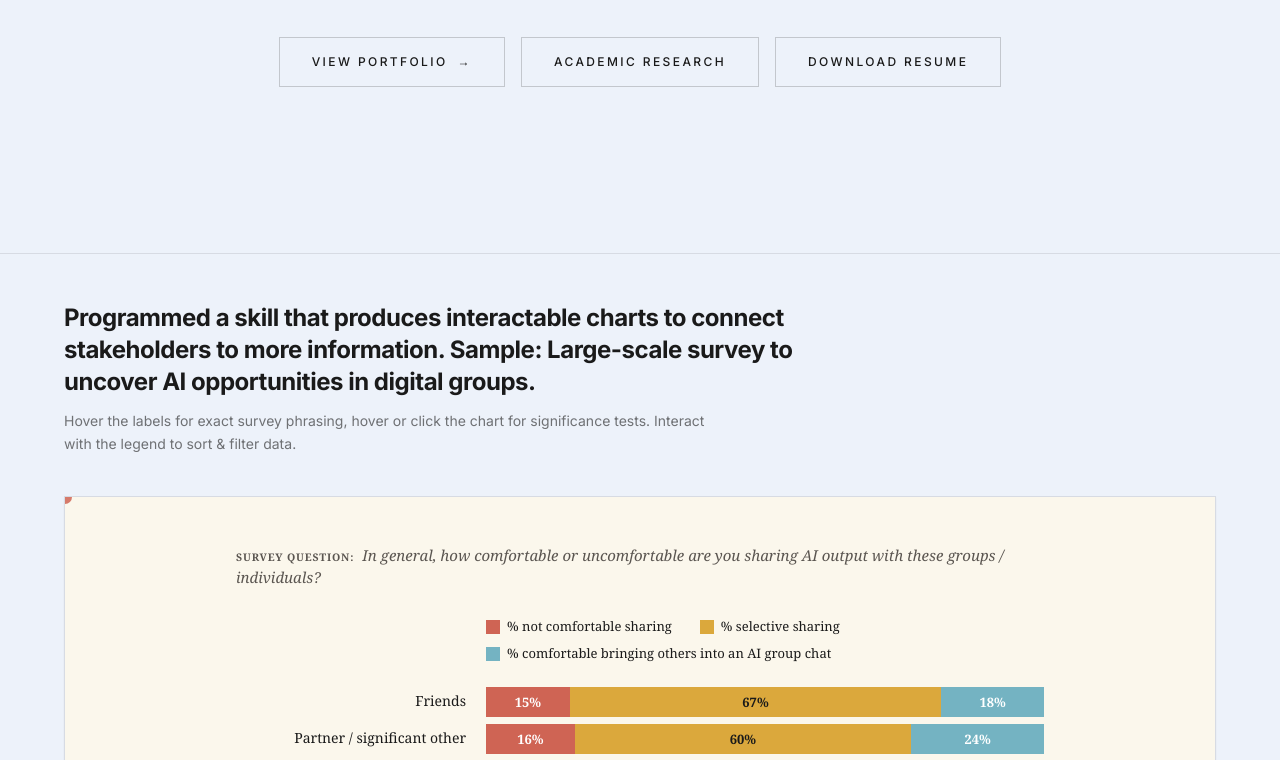
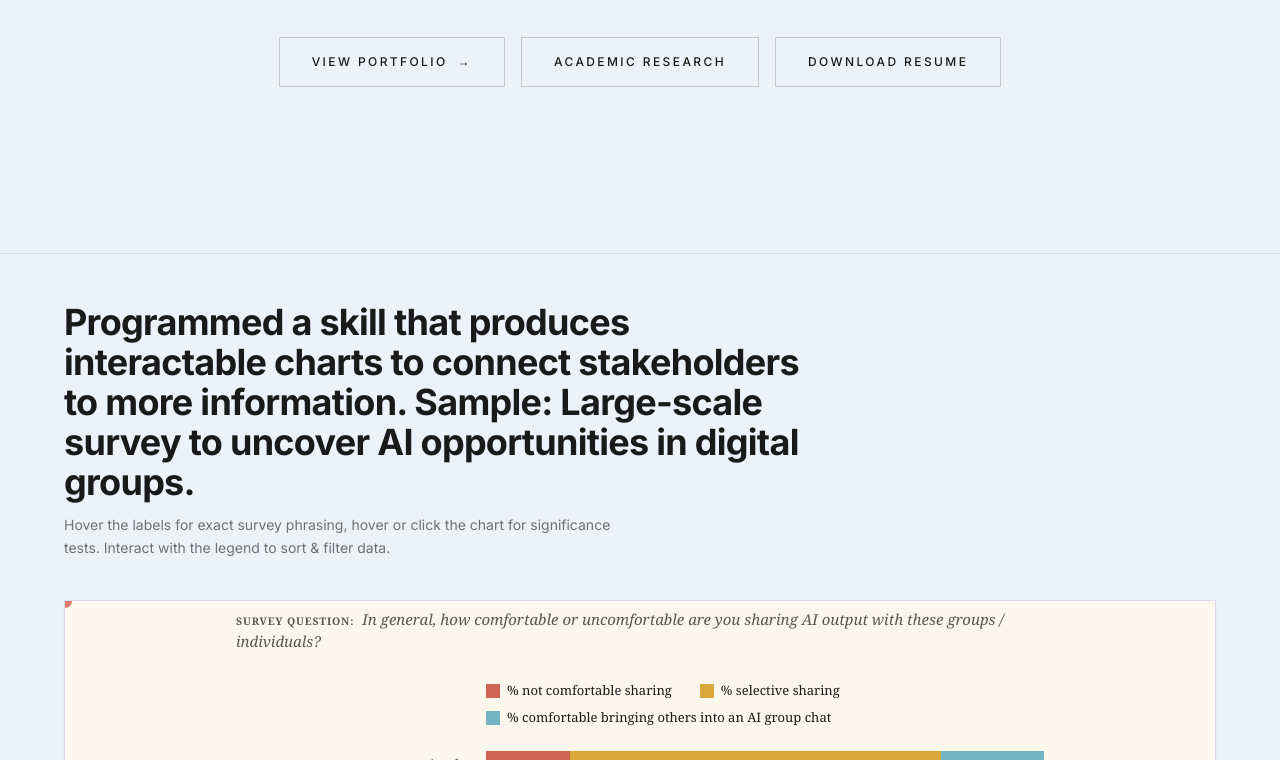
Before and after one commit to RacheleBenjamin/website, a React (Vite) app: page / in a window 1280 px wide. Shown: the part 547-1307 px from the top of the page. Built offline with nearby package versions, Linux system fonts and the light colour scheme.

Commit message:
Featured: match card heading styles, remove chart padding

```diff
--- a/public/featured/group-share-chart.html
+++ b/public/featured/group-share-chart.html
@@ -24,7 +24,7 @@
     * { box-sizing: border-box; }
     html, body { margin: 0; padding: 0; background: var(--bg); color: var(--ink); font-family: var(--font); }
 
-    .slide { max-width: 920px; margin: 0 auto; padding: 48px 56px 80px; position: relative; }
+    .slide { max-width: 920px; margin: 0 auto; padding: 8px 56px 8px; position: relative; }
 
     /* ── Section header ──────────────────────────────────── */
     .section-title {
@@ -419,7 +419,7 @@
 
     /* ── Model annotation footer ───────────────────────── */
     .model-note {
-      margin-top: 48px;
+      margin-top: 16px;
       padding: 18px 22px;
       border-top: 1px solid rgba(0,0,0,.15);
       font-size: 12px;
--- a/src/components/Featured.jsx
+++ b/src/components/Featured.jsx
@@ -4,7 +4,7 @@ export default function Featured() {
   const chartUrl = `${import.meta.env.BASE_URL}featured/group-share-chart.html`
 
   return (
-    <section id="featured" className="pt-8 sm:pt-12 pb-24 sm:pb-32 px-6 border-t border-ink/10">
+    <section id="featured" className="pt-8 sm:pt-12 pb-12 sm:pb-16 px-6 border-t border-ink/10">
       <div className="max-w-6xl mx-auto">
         {/* Section header */}
         <motion.div
@@ -14,10 +14,10 @@ export default function Featured() {
           transition={{ duration: 0.7 }}
           className="mb-10"
         >
-          <h2 className="font-display text-xl sm:text-2xl leading-snug tracking-tight max-w-3xl">
+          <h2 className="font-display text-2xl sm:text-3xl lg:text-4xl leading-tight tracking-tight max-w-3xl">
             Programmed a skill that produces interactable charts to connect stakeholders to more information. Sample: Large-scale survey to uncover AI opportunities in digital groups.
           </h2>
-          <p className="mt-3 text-sm text-ink/60 max-w-2xl leading-relaxed">
+          <p className="mt-3 text-sm text-ink/60 leading-relaxed max-w-xl">
             Hover the labels for exact survey phrasing, hover or click the chart for significance tests. Interact with the legend to sort &amp; filter data.
           </p>
         </motion.div>
```
